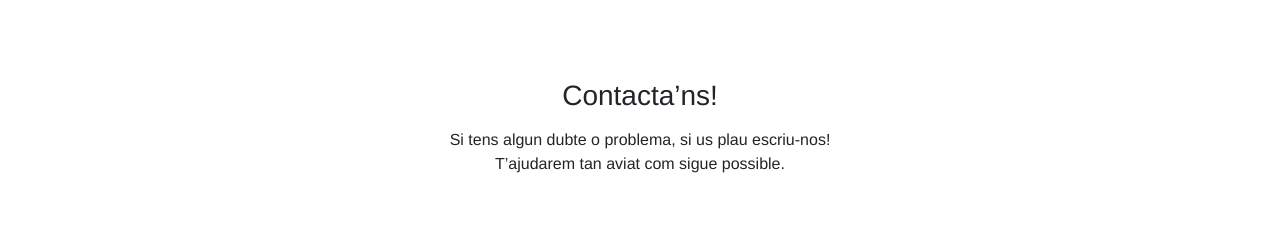
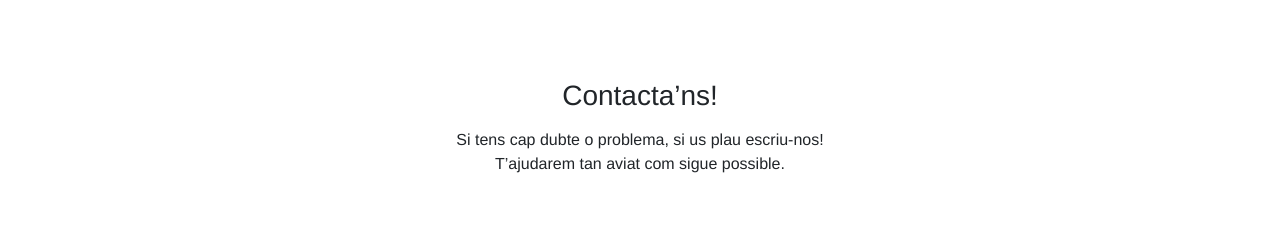
Before and after one commit to guzanaz/M6_Virtualio, a Vue app in the folder virtualio-v1/: page / in a window 1280 px wide. Shown: the part 1620-1846 px from the top of the page. Built offline with nearby package versions, Linux system fonts and the light colour scheme.

Commit message:
Update ContactForm.vue

```diff
--- a/virtualio-v1/src/components/ContactForm.vue
+++ b/virtualio-v1/src/components/ContactForm.vue
@@ -5,7 +5,7 @@
         <div class="pt-5 col-lg-9 col-xxl-5 position-relative text-center">
           <h1 class="fs-3 fs-sm-4 mb-3">Contacta’ns!</h1>
           <p>
-            Si tens algun dubte o problema, si us plau escriu-nos!
+            Si tens cap dubte o problema, si us plau escriu-nos!
             <br>T’ajudarem tan aviat com sigue possible.
           </p>
         </div>
```
